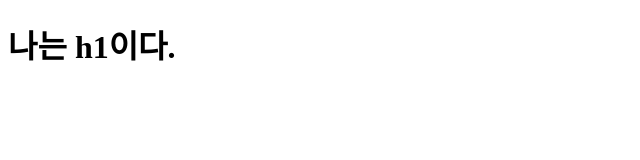
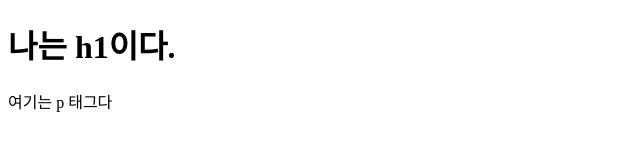
Before and after one commit to sjm-L/branch, a plain HTML site: page index.html in a window 1280 px wide. Shown: the whole page, without its empty margins (0-640 px from the left). Drawn offline with Linux system fonts and the light colour scheme.

Commit message:
issues5 p태그 만들고 p태그에 내용 추가

```diff
--- a/index.html
+++ b/index.html
@@ -7,5 +7,6 @@
   </head>
   <body>
     <h1>나는 h1이다.</h1>
+    <p>여기는 p 태그다</p>
   </body>
 </html>
```
